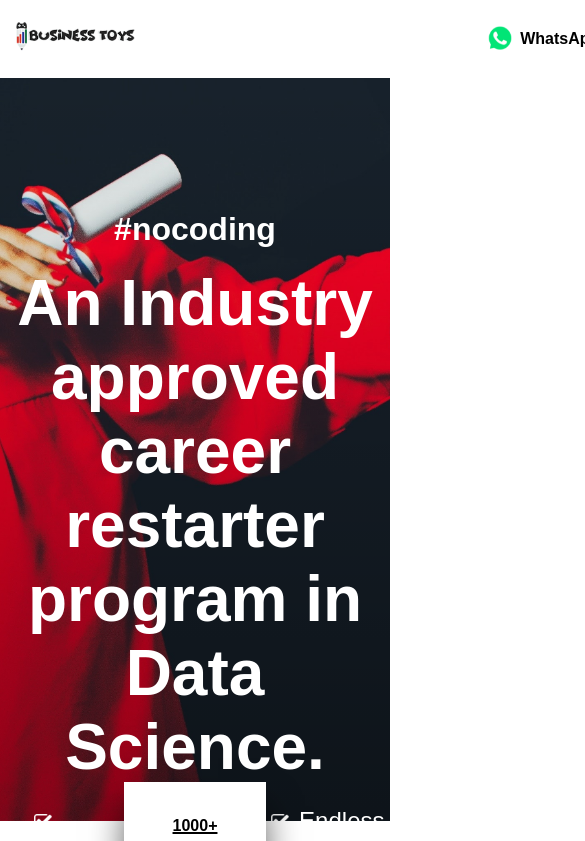
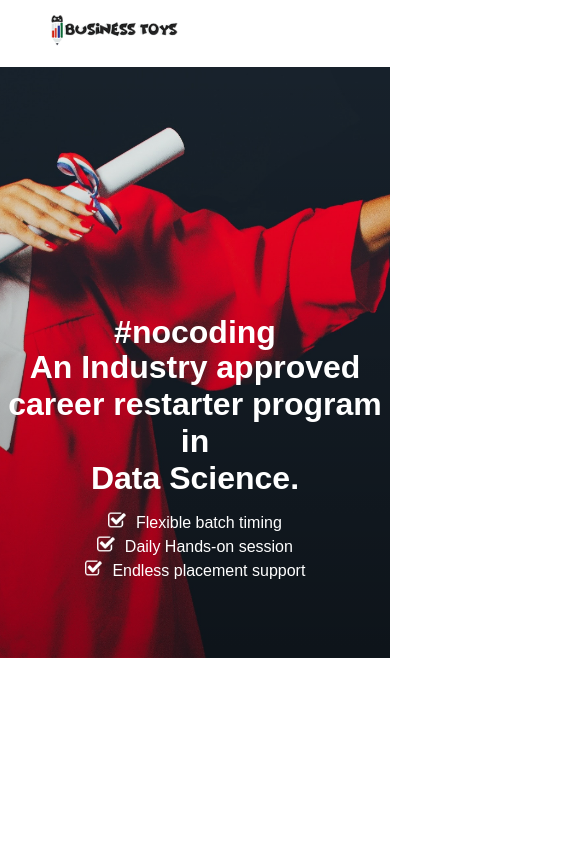
Before and after one commit to NitinSirsath/business-toy-task, a React (Vite) app: page / in a window 390 px wide. Shown: the top 841 px of the page, 585 px wide, since content can reach past the window. Built offline with nearby package versions, Linux system fonts and the light colour scheme.

Commit message:
added media queries for header and home componenets

```diff
--- a/src/components/Header/Header.style.ts
+++ b/src/components/Header/Header.style.ts
@@ -8,13 +8,53 @@ export const HeaderContainer = styled.header`
     gap: 350px;
     padding: 15px;
 
-
+    @media only screen and (max-width: 1268px) {
+        gap: 330px;
+    padding: 12px;
+    }
+    @media only screen and (max-width: 1168px) {
+        gap: 300px;
+    padding: 8px;
+    }
+    @media only screen and (max-width: 1068px) {
+        gap: 250px;
+    padding: 8px;
+    }
+    @media only screen and (max-width: 968px) {
+        gap: 150px;
+    padding: 6px;
+    }
+    @media only screen and (max-width: 868px) {
+        gap: 0px;
+    padding: 4px;
+    }
+    @media only screen and (max-width: 768px) {
+        gap: 0px;
+    padding: 2px;
+    }
+    @media only screen and (max-width: 428px) {
+        gap: 0px;
+    padding: 14px 0px;
+    justify-content: flex-start;
+    margin-left: 50px;
+    }
     `
 
 export const LeftHeaderSide = styled.div`
 
     img{
         height: 30px;
+
+        @media only screen and (max-width: 968px) {
+            height: 26px;
+        }
+        @media only screen and (max-width: 868px) {
+            height: 24px;
+
+        }
+        @media only screen and (max-width: 428px) {
+            height: 32px;
+        }
     }
     `
 
@@ -32,15 +72,55 @@ export const ContactContainers = styled.p`
     justify-content: center;
     font-weight: 600;
     margin-right: 10px;
+
+    @media only screen and (max-width: 1268px) {
+       font-size: 15px;
+    }
+    @media only screen and (max-width: 1168px) {
+        font-size: 14px;
+    }
+    @media only screen and (max-width: 1068px) {
+        font-size: 13px;
+    }
+    @media only screen and (max-width: 968px) {
+        font-size: 12px;
+    }
+    @media only screen and (max-width: 868px) {
+        font-size: 10px;
+    }
+    @media only screen and (max-width: 768px) {
+        display: none;
+    }
+
     /* color: lightblack; */
 
 `
 export const LogoWhatsapp = styled.img`
     height: 32px;
     padding-right: 5px ;
+
+    @media only screen and (max-width: 968px) {
+            height: 28px;
+        }
+    @media only screen and (max-width: 868px) {
+            height: 26px;
+        }
+    @media only screen and (max-width: 768px) {
+            height: 24px;
+        }
     `
 
 export const LogoCall = styled.img`
 padding-right: 5px ;
     height: 20px;
+
+    @media only screen and (max-width: 968px) {
+            height: 18px;
+        }
+    @media only screen and (max-width: 868px) {
+            height: 16px;
+        }
+    @media only screen and (max-width: 868px) {
+            height: 14px;
+        }
 `
--- a/src/components/Home/Home.style.ts
+++ b/src/components/Home/Home.style.ts
@@ -1,7 +1,8 @@
 import styled from "styled-components";
 
 export const HomeContainer = styled.div`
-    background-position: center;
+    background-position: center center;
+    /* background-attachment: fixed; */
   background-repeat: no-repeat;
   background-size: cover;
   background-image: linear-gradient(rgba(0, 0, 0, 0), rgba(0, 0, 0, 0.4)),
@@ -11,10 +12,30 @@ export const HomeContainer = styled.div`
     padding: 0px 100px ;
     height: 88vh;
     position: relative;
+
+
+    @media only screen and (max-width: 428px) {
+
+            height: 70vh;
+    }
         h1{
             margin: 25px 0px;
             font-size: 4rem;
             line-height: normal;
+
+            @media only screen and (max-width: 868px) {
+                font-size: 3rem;
+
+            }
+            @media only screen and (max-width: 768px) {
+                font-size: 2rem;
+            }
+
+            @media only screen and (max-width: 428px) {
+                margin: 5px 0px;
+            font-size: 2rem;
+            /* height: 70vh; */
+    }
         }
 
         h2{
@@ -35,9 +56,27 @@ export const PerksContainer = styled.div`
     justify-content: center;
     gap: 30px;
     font-size: 1.5em;
+
+
+    @media only screen and (max-width: 428px) {
+        flex-direction: column;
+        margin-top: 14px;
+            gap: 0;
+
+    }
         /* margin-top: 150px; */
         h4{
-            font-weight: lighter
+            font-weight: lighter;
+
+            @media only screen and (max-width: 868px) {
+                font-size: small;
+
+            }
+            @media only screen and (max-width: 428px) {
+                font-size: medium;
+                font-weight: 520;
+
+            }
         }
 
     img{
@@ -57,6 +96,15 @@ export const HiringContainer = styled.div`
     overflow: hidden;
     color: black;
 
+    @media only screen and (max-width: 868px) {
+        transform: translateY(63rem);
+
+            }
+
+            @media only screen and (max-width: 768px) {
+                transform: translateY(54rem);
+            }
+
     h4{
         margin-bottom: 56px;
         font-weight: 800;
```
